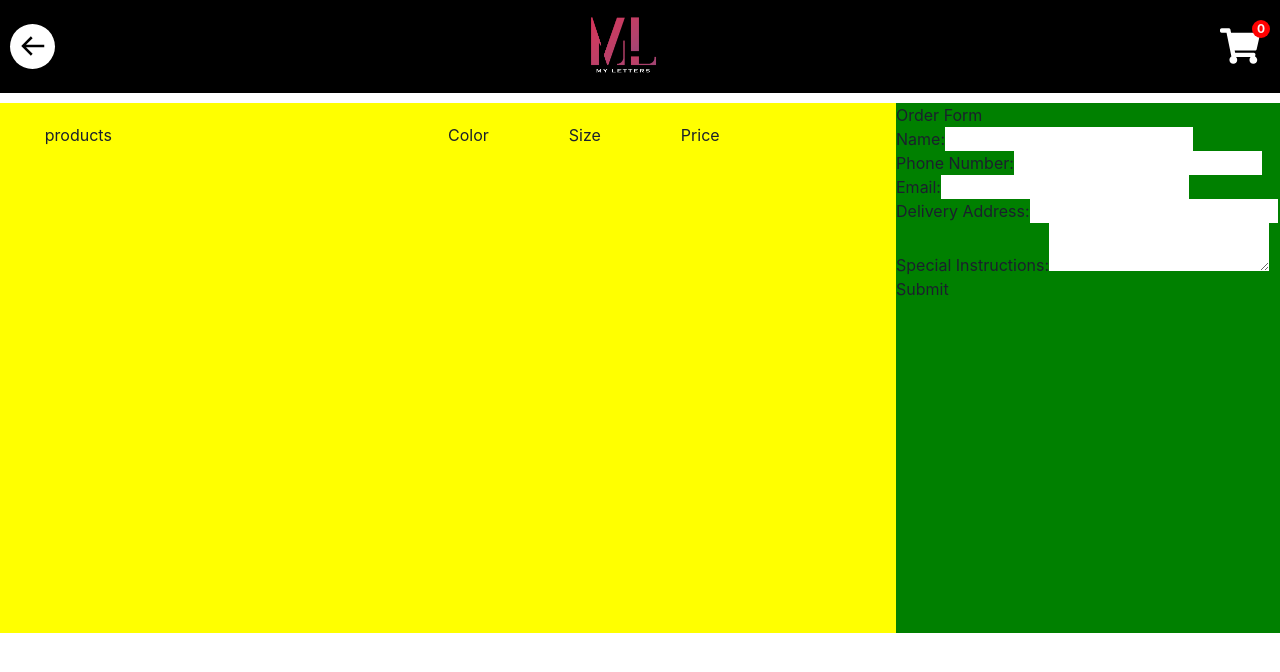
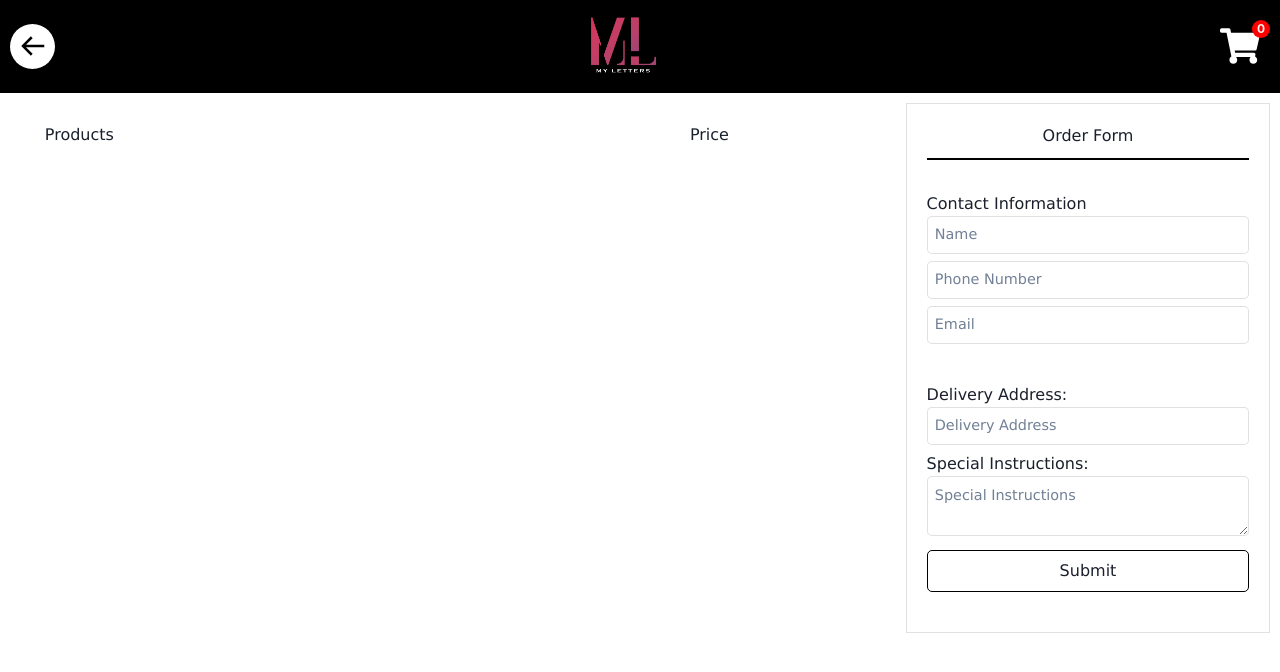
Before and after one commit to Mustafasohail7/sign-maker-manchester, a React (Create React App) app: page /order-form in a window 1280 px wide. Shown: the top 672 px of the page. Built offline with nearby package versions, Linux system fonts and the light colour scheme.

Commit message:
added order-form

```diff
--- a/src/App.js
+++ b/src/App.js
@@ -14,15 +14,21 @@ function App() {
 
   const [order,setOrder] = useState([])
 
+  const handleItemRemove = (id) => {
+    // console.log('called')
+    setOrder(order.filter((item) => item.id !== id))
+    // console.log(order)
+  }
+
   const router = createBrowserRouter([
     {
       path: '/',
-      element: <HomePage order={order} setOrder={setOrder} />,
+      element: <HomePage order={order} setOrder={setOrder} handleItemRemove={handleItemRemove}/>,
       errorElement: <ErrorPage/>
     },
     {
       path: '/order-form',
-      element: <OrderFormPage  order={order}/>
+      element: <OrderFormPage  order={order} handleItemRemove={handleItemRemove}/>
     }
   ])
 
--- a/src/components/CartList.jsx
+++ b/src/components/CartList.jsx
@@ -3,11 +3,11 @@ import '../styles/CartList.css'
 import CartItems from './CartList/CartItems'
 import OrderForm from './CartList/OrderForm'
 
-const CartList = ({order}) => {
+const CartList = ({order,handleItemRemove}) => {
   return (
     <div className='order-function-container'>
         <div className='order-page-left'>
-            <CartItems order={order}/>
+            <CartItems order={order} handleItemRemove={handleItemRemove}/>
         </div>
         <div className='order-page-right'>
             <OrderForm />
--- a/src/components/CartList/CartItems.jsx
+++ b/src/components/CartList/CartItems.jsx
@@ -2,28 +2,19 @@ import '../../styles/CartItems.css'
 
 import CartItemsItem from './CartItemsItem'
 
-const CartItems = ({order}) => {
+const CartItems = ({order,handleItemRemove}) => {
   return (
     <div className="cartItems-container">
       <div className='cart-table-headings'>
-          <div className='product-heading'>
-              products
+          <div className='cell-left'>
+            products
           </div>
-          <div className='other-heading'>
-              <div>
-                  Color
-              </div>
-              <div>
-                  Size
-              </div>
-              <div>
-                  Price
-              </div>
-              <div/>
+          <div className='cell-right'>
+            price
           </div>
       </div>
       {order.map((item, index) =>
-        <CartItemsItem key={index} item={item}/>
+        <CartItemsItem key={index} item={item} handleItemRemove={handleItemRemove}/>
       )}
     </div>
   )
--- a/src/components/CartList/CartItemsItem.jsx
+++ b/src/components/CartList/CartItemsItem.jsx
@@ -1,29 +1,31 @@
 import { BsFillTrashFill } from "react-icons/bs"
 
-const CartItemsItem = ({item,heading}) => {
+const CartItemsItem = ({item,handleItemRemove}) => {
+
+  const add_on = item.stand1 || item.stand2 || item.adapter1 || item.adapter2 || item.adapter3
+
   return (
     <div className="cart-table-headings order-form-item">
-          <div className='product-heading'>
-              <div>
-                {item.text} letter sign
-              </div>
-              <div>
-                w/ adapter
+          <div className="cell-left">
+              <div className="cell-items-name">
+                <div className="letter-sign">
+                  {item.text} letter sign
+                </div>
+                {add_on && <div className="with">
+                w/
+                </div>}
+                {item.stand1 && <div className="add_names">Wall Stand</div>}
+                {item.stand2 && <div className="add_names">Window Stand</div>}
+                {item.adapter1 && <div className="add_names">Adapter 1</div>}
+                {item.adapter2 && <div className="add_names">Adapter 2</div>}
+                {item.adapter3 && <div className="add_names">Adapter 3</div>}
+                <div className="add_names">{item.color}</div>
+                <div className="add_names">{item.size}</div>
               </div>
           </div>
-          <div className='other-heading'>
-              <div>
-                  {item.color}
-              </div>
-              <div>
-                  {item.size}
-              </div>
-              <div>
-                  600
-              </div>
-              <div>
-                    <BsFillTrashFill className='trash-icon'/>
-              </div>
+          <div className="cell-right inside">
+              600 pkr
+              <BsFillTrashFill className="trashcan" onClick={() => handleItemRemove(item.id)}/>
           </div>
         </div>
   )
--- a/src/components/CartList/OrderForm.jsx
+++ b/src/components/CartList/OrderForm.jsx
@@ -1,4 +1,4 @@
-// import '../../styles/OrderForm.css'
+import '../../styles/OrderForm.css'
 
 import { useState } from 'react'
 
@@ -57,27 +57,29 @@ const OrderForm = () => {
   };
 
   return (
-    <div>
+    <div className='order-form-container'>
       <h2>Order Form</h2>
-      <form onSubmit={handleSubmit}>
+      <form onSubmit={handleSubmit} className='order-form-form'>
+        <label>Contact Information</label>
+        <div className='contact-info'>
         <div>
-          <label>Name:</label>
           <input
             type="text"
             name="name"
             value={formData.name}
             onChange={handleChange}
+            placeholder='Name'
           />
           {formErrors.name && <p className="error">{formErrors.name}</p>}
         </div>
 
         <div>
-          <label>Phone Number:</label>
           <input
             type="text"
             name="phoneNumber"
             value={formData.phoneNumber}
             onChange={handleChange}
+            placeholder='Phone Number'
           />
           {formErrors.phoneNumber && (
             <p className="error">{formErrors.phoneNumber}</p>
@@ -85,14 +87,15 @@ const OrderForm = () => {
         </div>
 
         <div>
-          <label>Email:</label>
           <input
             type="email"
             name="email"
             value={formData.email}
             onChange={handleChange}
+            placeholder='Email'
           />
           {formErrors.email && <p className="error">{formErrors.email}</p>}
+        </div>
         </div>
 
         <div>
@@ -102,6 +105,7 @@ const OrderForm = () => {
             name="deliveryAddress"
             value={formData.deliveryAddress}
             onChange={handleChange}
+            placeholder='Delivery Address'
           />
         </div>
 
@@ -111,10 +115,11 @@ const OrderForm = () => {
             name="specialInstructions"
             value={formData.specialInstructions}
             onChange={handleChange}
+            placeholder='Special Instructions'
           />
         </div>
 
-        <button type="submit">Submit</button>
+        <button type="submit" className='order-submit'>Submit</button>
       </form>
     </div>
   );
--- a/src/components/TextDisplay/Options.jsx
+++ b/src/components/TextDisplay/Options.jsx
@@ -12,8 +12,8 @@ import SliderButton from './SliderButton';
 const Options = ({size,setSize,color,setColor,render,text,setText,setOrder}) => {
 
   const SizeData = [
-    {id: 1, name: '50 mm'},
-    {id: 2, name: '75 mm'},
+    {id: 1, name: '50mm'},
+    {id: 2, name: '75mm'},
     // {id: 3, name: '100 mm'},
     // {id: 4, name: '125 mm'},
     // {id: 5, name: '150 mm'},
--- a/src/pages/HomePage.jsx
+++ b/src/pages/HomePage.jsx
@@ -16,11 +16,7 @@ import Footer from '../components/Footer/Footer'
 import HomeIcon from '../components/HomeIcon'
 import SocialLinks from '../components/Social_Links/SocialLinks'
 
-const HomePage = ({order,setOrder}) => {
-
-    const handleItemRemove = (id) => {
-      setOrder(order.filter((item) => item.id !== id))
-    }
+const HomePage = ({order,setOrder,handleItemRemove}) => {
 
     return (
         <>
--- a/src/pages/OrderFormPage.jsx
+++ b/src/pages/OrderFormPage.jsx
@@ -1,11 +1,11 @@
 import HeaderOrderForm from "../components/HeaderOrderForm"
 import CartList from "../components/CartList"
 
-const OrderFormPage = ({order}) => {
+const OrderFormPage = ({order,handleItemRemove}) => {
   return (
     <>
       <HeaderOrderForm order={order}/>
-      <CartList order={order}/>
+      <CartList order={order} handleItemRemove={handleItemRemove}/>
     </>
   )
 }
--- a/src/styles/CartItems.css
+++ b/src/styles/CartItems.css
@@ -1,41 +1,62 @@
 .cartItems-container{
     height: min(80vh,530px);
-    background-color: yellow;
     display: flex;
     flex-direction: column;
-    gap: 2em;
+    gap: 1.5em;
 }
 
 .cart-table-headings{
-    padding-top: 20px;
     display: flex;
     width: 90%;
+    padding-top: 20px;
     margin: 0 auto;
-    justify-content: space-between;
+    justify-content: center;
+    align-items: center;
+
+    font-family: var(--primary-font);
+    text-transform: capitalize;
 }
 
-.product-heading{
+.cell-left{
+    width: 80%;
     display: flex;
     flex-direction: column;
-    gap: 5px;
-    align-self: flex-start;
-    /* width: 30%; */
+    gap: 0px;
 }
 
-.other-heading{
-    display: flex;
-    gap: 5em;
-    align-self: flex-end;
-    width: 50%;
-    height: 100%;
-    align-items: flex-start;
+.cell-right{
+    width: 20%;
+}
+
+.cell-right.inside{
+    transform: translateX(1em);
 }
 
 .order-form-item{
+    display: flex;
     width: 90%;
-    display: flex;
+    padding: 1em;
     margin: 0 auto;
-    background-color: blue;
-    padding: 10px 0px;
+    border: 1px solid rgba(100, 100, 100, 0.2);
+    border-radius: 5px;
     align-items: center;
+
+    transform: translateX(-1em);
+    font-family: var(--primary-font);
+    font-size: 1em;
 }
+
+.letter-sign{
+    font-size: 1.2em;
+}
+
+.trash-icon {
+    color: rgba(0, 0, 0, 0.7);
+    font-size: 1.2em;
+    cursor: pointer;
+}
+
+.add_names{
+    font-size: 0.85em;
+    color: rgba(0, 0, 0, 0.7);
+}
--- a/src/styles/CartList.css
+++ b/src/styles/CartList.css
@@ -2,7 +2,6 @@
     display: flex;
     align-items: flex-start;
     width: 100%;
-    background-color: green;
 }
 
 
--- /dev/null
+++ b/src/styles/OrderForm.css
@@ -0,0 +1,47 @@
+.order-form-container{
+    height: min(80vh,530px);
+    padding: 20px;
+    font-family: var(--primary-font);
+    border: 1px solid rgba(100, 100, 100, 0.2);;
+    display: flex;
+    flex-direction: column;
+    width: 95%;
+    margin: 0 auto;
+}
+
+.order-form-container input, .order-form-container textarea{
+    width: 100%;
+    padding: 0.5em;
+    margin-bottom: 0.5em;
+    border: 1px solid rgba(100, 100, 100, 0.2);
+    border-radius: 5px;
+    font-family: var(--primary-font);
+    font-size: 0.9em;
+}
+
+.order-form-container h2{
+    display: flex;
+    justify-content: center;
+    width: 100%;
+    /* font-size: 1.2em; */
+    padding-bottom: 10px;
+    border-bottom: 2px solid black;
+    margin-bottom: 2em;
+}
+
+.order-submit{
+    border: 1px solid black;
+    width: 100%;
+    padding: 8px 0px;
+    border-radius: 5px;
+}
+
+.order-submit:hover{
+    background-color: var(--primary-color);
+    color: white;
+    cursor: pointer;
+}
+
+.contact-info{
+    margin-bottom: 2em;
+}
```
